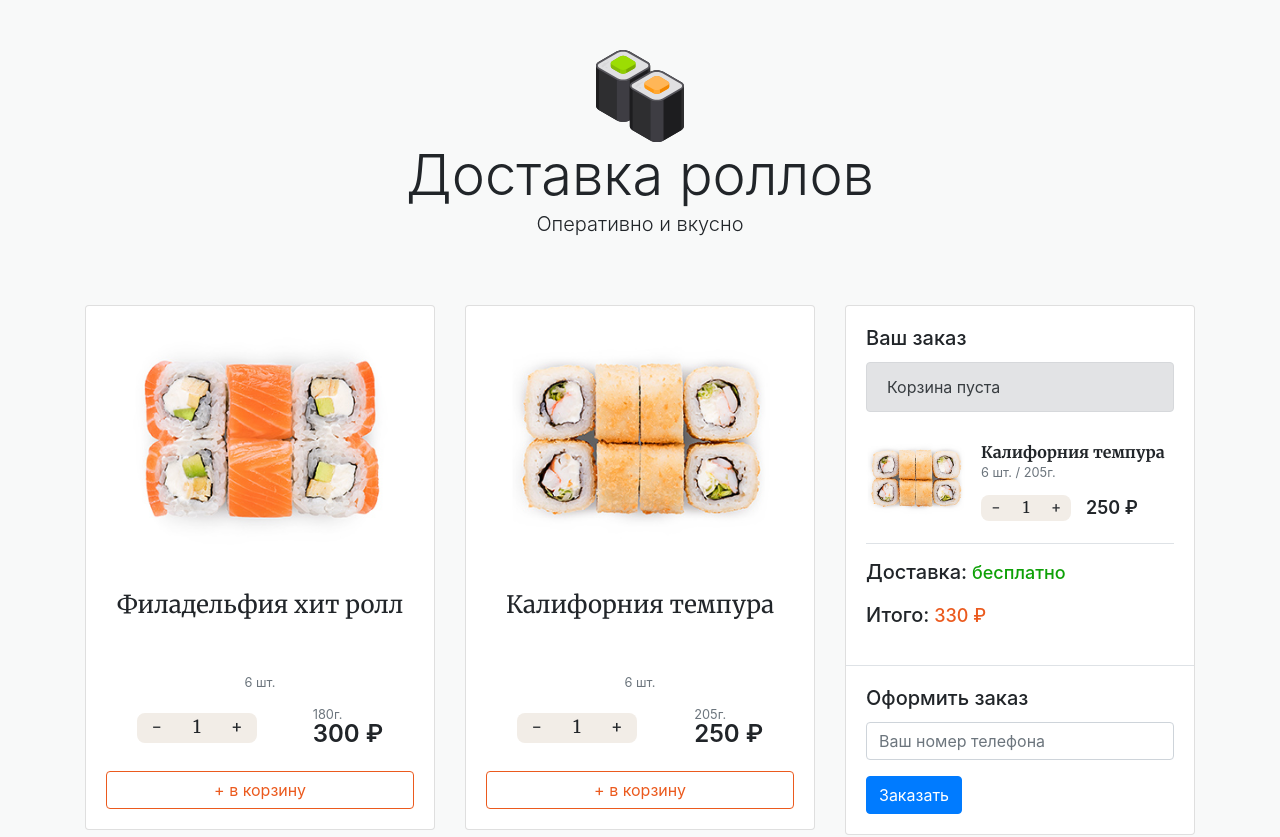
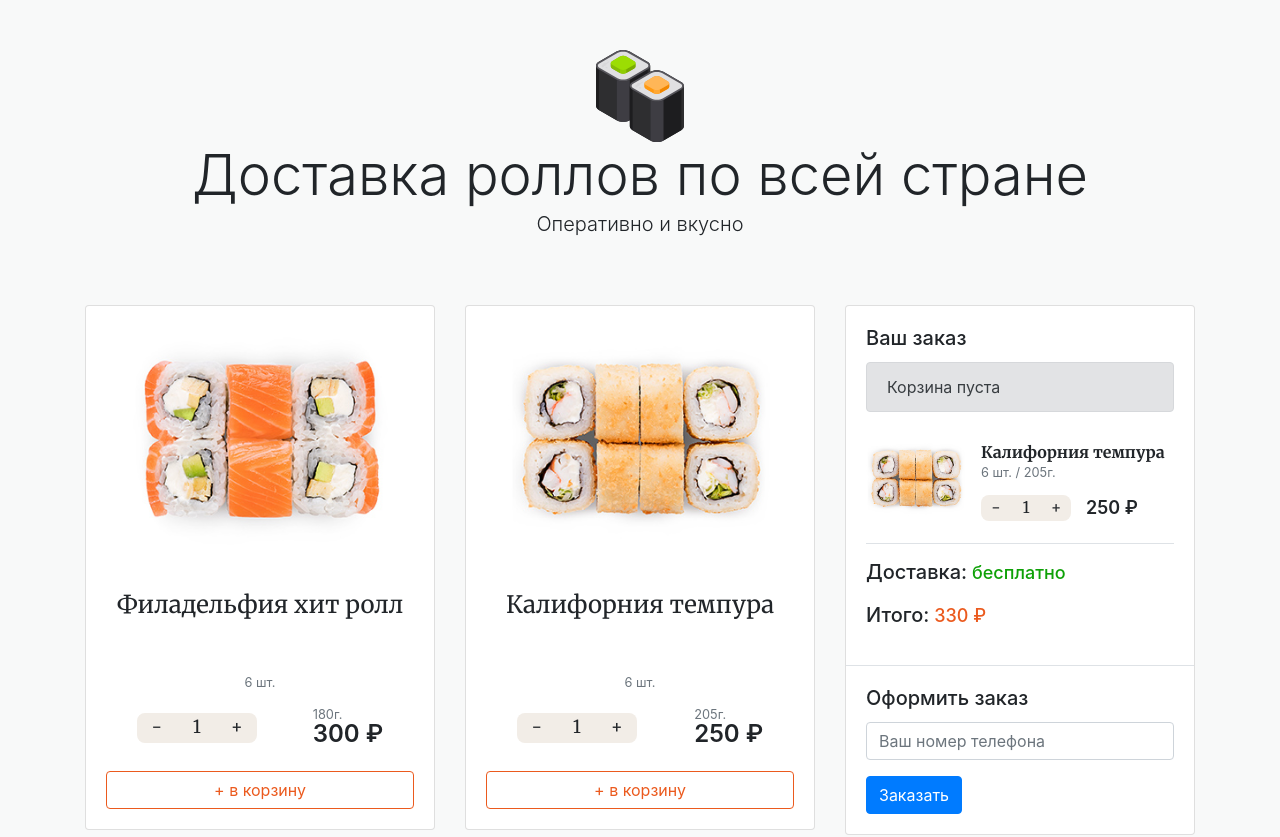
Before and after one commit to RostikPyliak/Sushi-Roll-JS, a plain HTML site: page index.html in a window 1280 px wide. Shown: the top 837 px of the page. Drawn offline with Linux system fonts and the light colour scheme.

Commit message:
HTML code

```diff
--- a/index.html
+++ b/index.html
@@ -16,7 +16,7 @@
 	<header class="header">
 		<div class="container text-center">
 			<img src="img/logo/logo.svg" width="92" alt="Суши и пицца">
-			<div class="display-4">Доставка роллов</div>
+			<div class="display-4">Доставка роллов по всей стране</div>
 			<p class="lead">Оперативно и вкусно</p>
 		</div>
 	</header>
```
